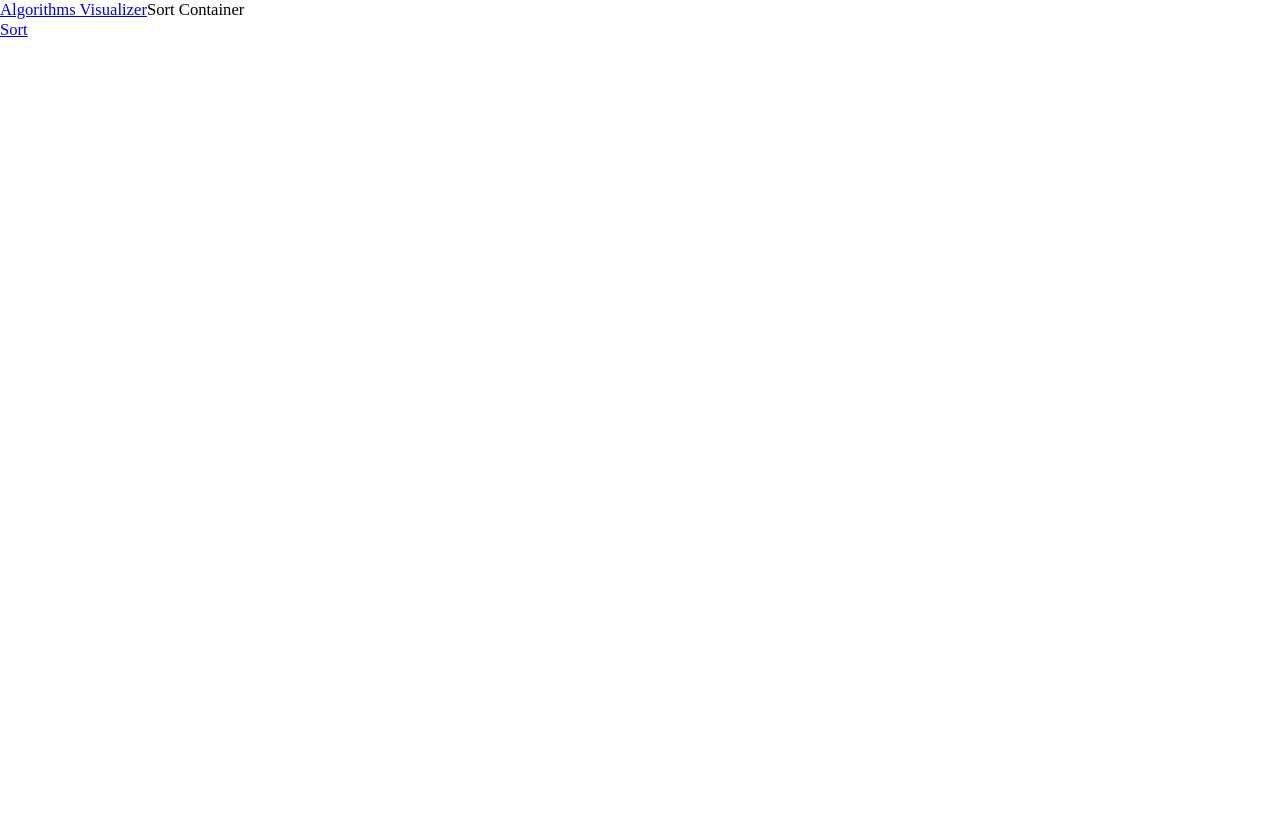
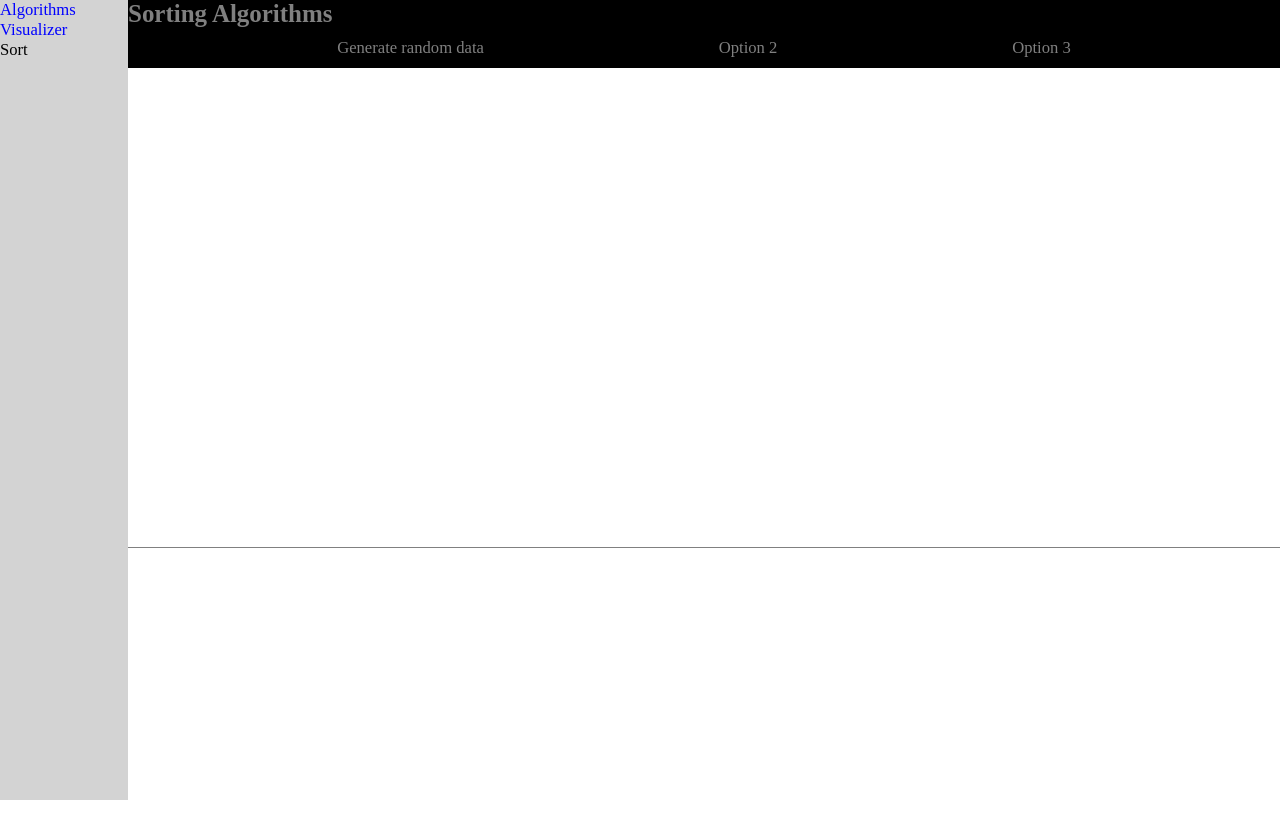
Before and after one commit to mskwarczek/algorithms-visualizer, a React (Create React App) app: page /sort in a window 1280 px wide. Shown: the top 838 px of the page. Before the commit the page ends 800 px from the top, so only its background shows below. Built offline with nearby package versions, Linux system fonts and the light colour scheme.

Commit message:
Add random data generator with chart visualizatio for sorting algorithms

```diff
--- a/src/App.js
+++ b/src/App.js
@@ -1,8 +1,8 @@
 import React from 'react';
 import { BrowserRouter } from 'react-router-dom';
 
-import './index.scss';
-import Navigation from './Navigation'
+import './common/index.scss';
+import Navigation from './common/Navigation'
 
 const App = () => {
   return (
--- a/src/SortModule/SortContainer.js
+++ b/src/SortModule/SortContainer.js
@@ -1,10 +1,49 @@
-import React from 'react';
+import React, { useState } from 'react';
+
+import Toolbar from '../common/Toolbar';
 
 const SortContainer = () => {
 
+  const [ data, updateData ] = useState([]);
+  const [ dataParams, setDataParams ] = useState({ size: 40, min: -100, max: 100 });
+
+  const generateData = () => {
+    let newData = [];
+    for (let i = 0; i < dataParams.size; i++) {
+      newData.push(Math.floor(Math.random() * (dataParams.max - dataParams.min + 1)) + dataParams.min);
+    };
+    updateData(newData);
+  };
+
+  console.log(data);
+
   return (
     <div className='moduleContainer'>
-      <p>Sort Container</p>
+      <Toolbar
+        title='Sorting Algorithms'
+      >
+        <p onClick={generateData}>Generate random data</p>
+        <p>Option 2</p>
+        <p>Option 3</p>
+      </Toolbar>
+      <div className='sortContainer'>
+        <div className='sortContainer__chart'>
+          {data.map((elem, index) =>
+            <div
+              key={index}
+              style={{
+                height: (elem - dataParams.min) / (dataParams.max - dataParams.min) * 100 + '%',
+                width: 80 / dataParams.size + '%',
+                margin: '1px',
+                backgroundColor: 'lightblue',
+                textAlign: 'center',
+              }}
+            >
+              <p>{elem}</p>
+            </div>
+          )}
+        </div>
+      </div>
     </div>
   );
 };
--- a/src/Navigation.js
+++ b/src/common/Navigation.js
@@ -1,8 +1,8 @@
 import React from 'react';
 import { Switch, Route, Link } from 'react-router-dom';
 
-import HomePage from './HomePage/HomePage';
-import SortContainer from './SortModule/SortContainer';
+import HomePage from '../HomePage/HomePage';
+import SortContainer from '../SortModule/SortContainer';
 
 const Router = () => {
 
--- /dev/null
+++ b/src/common/Toolbar.js
@@ -0,0 +1,22 @@
+import React from 'react';
+
+const Toolbar = ({ title, children }) => {
+
+  return (
+    <div className='toolbar'>
+      <h2>{title}</h2>
+      <div className='toolbar__options'>
+        {children.map((elem, index) =>
+          <div
+            key={index}
+            className='toolbar__button'
+          >
+            {elem}
+          </div>
+        )}
+      </div>
+    </div>
+  );
+};
+
+export default Toolbar;
--- /dev/null
+++ b/src/common/index.scss
@@ -0,0 +1,93 @@
+// Theme
+
+$color-text: #000;
+$color-text-light: gray;
+$color-active: blue;
+$color-bg: #fff;
+$color-bg-dark: lightgray;
+$color-separator: gray;
+
+$shadow: 0px 1px 3px -1px $color-separator;
+
+
+// Global
+
+* {
+  box-sizing: border-box;
+  margin: 0;
+  padding: 0;
+}
+
+body {
+  position: relative;
+  height: 100vh;
+  font-size: calc(0.8em + 0.3vw);
+}
+
+a {
+  color: $color-text;
+  text-decoration: none;
+
+  &:hover {
+    color: $color-active;
+  }
+}
+
+.appContainer {
+  display: -webkit-box;
+  display: flex;
+  -webkit-box-orient: horizontal;
+  -webkit-box-direction: normal;
+          flex-flow: row nowrap;
+  height: 100vh;
+}
+
+.navigationContainer {
+  display: -webkit-box;
+  display: flex;
+  -webkit-box-orient: vertical;
+  -webkit-box-direction: normal;
+          flex-flow: column nowrap;
+  flex: .1;
+  background-color: $color-bg-dark;
+}
+
+.moduleContainer {
+  height: 100%;
+  background-color: $color-bg;
+  flex: .9;
+}
+
+.toolbar {
+  background-color: $color-text;
+  color: $color-text-light;
+
+  &__options {
+    display: flex;
+    flex-flow: row nowrap;
+    justify-content: space-evenly;
+    align-items: center;
+    height: 5vh;
+  }
+
+  &__button {
+    padding: .5vh 2vw;
+    cursor: pointer;
+  }
+}
+
+
+// Sorting Algorithms
+
+.sortContainer {
+  height: 100%;
+  width: 100%;
+
+  &__chart {
+    display: flex;
+    flex-flow: row nowrap;
+    justify-content: center;
+    height: 60%;
+    border-bottom: 1px solid $color-separator;
+  }
+}
--- a/src/index.scss
+++ /dev/null
@@ -1,29 +0,0 @@
-// Global
-
-* {
-  box-sizing: border-box;
-  margin: 0;
-  padding: 0;
-}
-
-body {
-  position: relative;
-  height: 100vh;
-  font-size: calc(0.8em + 0.3vw);
-}
-
-.appContainer {
-  display: -webkit-box;
-  display: flex;
-  -webkit-box-orient: horizontal;
-  -webkit-box-direction: normal;
-          flex-flow: row nowrap;
-}
-
-.navigationContainer {
-  display: -webkit-box;
-  display: flex;
-  -webkit-box-orient: vertical;
-  -webkit-box-direction: normal;
-          flex-flow: column nowrap;
-}
```
